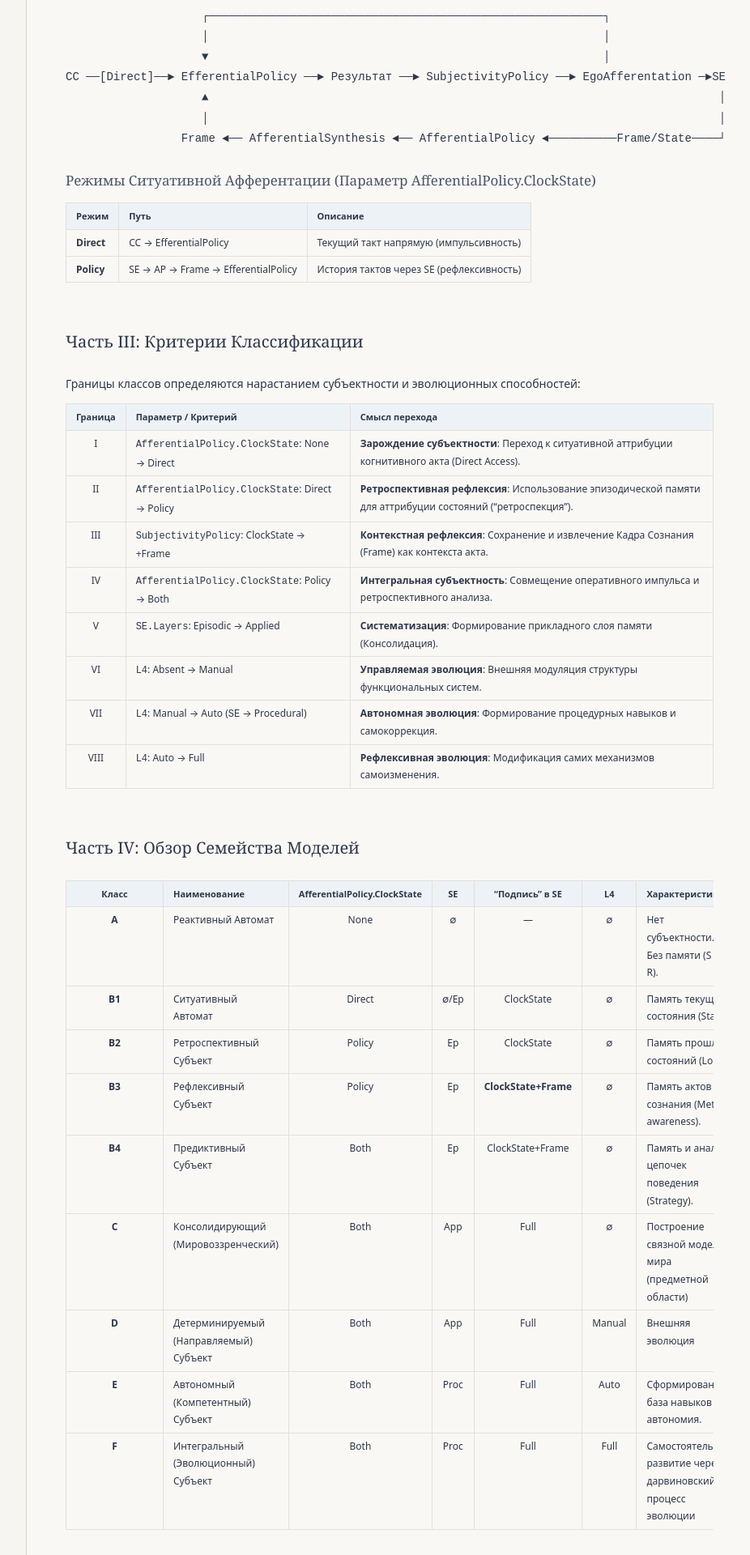
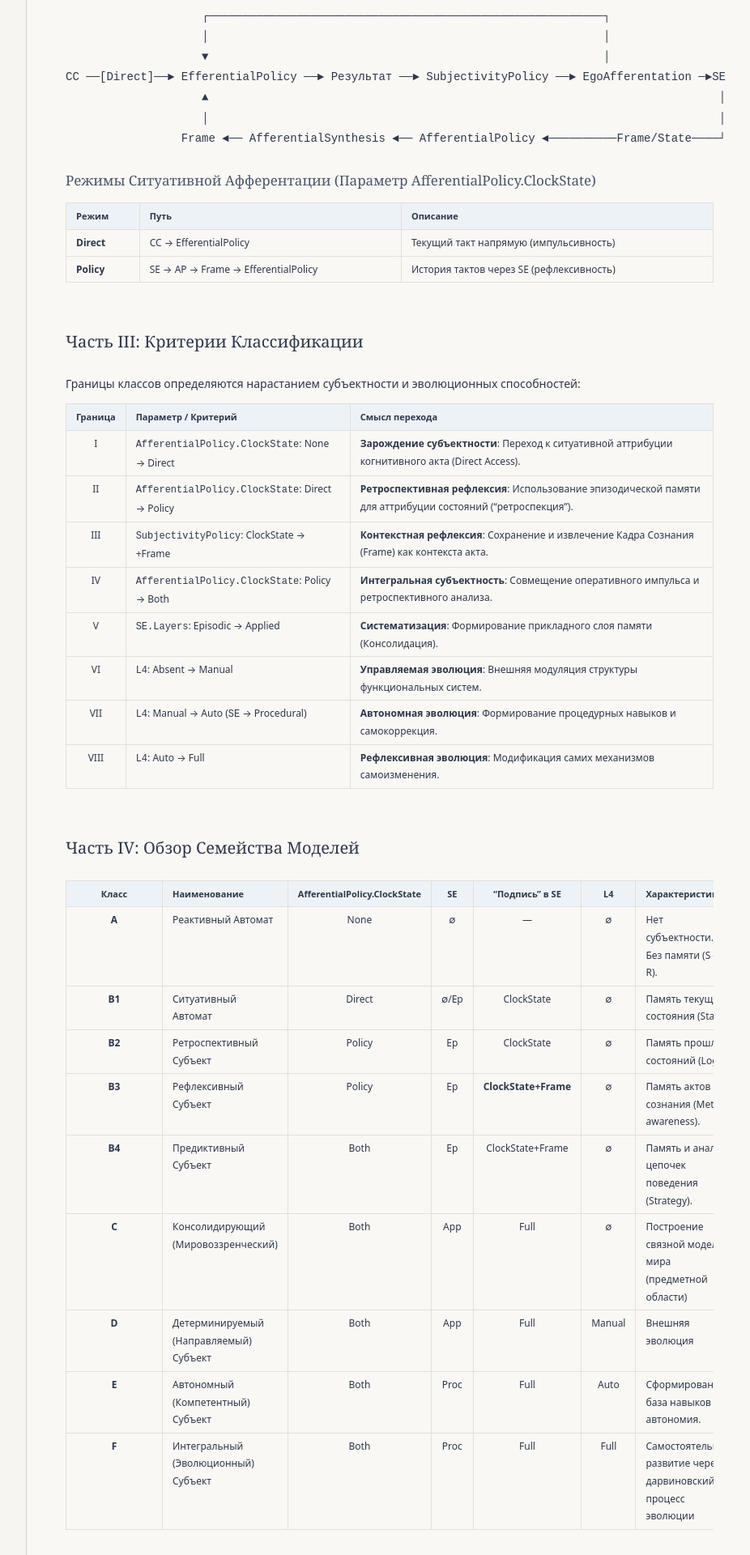
Before and after one commit to EgorBEremeev/ai-p, a Jekyll site: the page built from ru/subjectivity-spectrum/index.md, in a window 1280 px wide. Shown: the part 1986-3906 px from the top of the page at 81% size, without its empty margins (227-1153 px from the left). Built offline with Jekyll 4.4.1, drawn with Linux system fonts in a browser that asks for light colours.

Commit message:
fix: BUG-013 border-collapse separate, BUG-014 sticky thead, table column classes
BUG-013: matrix tables use border-collapse:separate — eliminates sticky border flicker
BUG-014: no table-scroll wrapper for non-matrix tables on desktop — sticky thead works
Table column width CSS classes: table-even, table-col1-20/30/40 + IAL markup on all tables
Removed broken table-narrow-first/table-even from mobile media query

```diff
--- a/assets/css/style.css
+++ b/assets/css/style.css
@@ -323,6 +323,25 @@
     width: 100%;
 }
 
+/* Equal columns */
+.content-area table.table-even {
+    table-layout: fixed;
+    width: 100%;
+}
+
+/* First column width variants */
+.content-area table.table-col1-20 { table-layout: fixed; width: 100%; }
+.content-area table.table-col1-20 td:first-child,
+.content-area table.table-col1-20 th:first-child { width: 20%; }
+
+.content-area table.table-col1-30 { table-layout: fixed; width: 100%; }
+.content-area table.table-col1-30 td:first-child,
+.content-area table.table-col1-30 th:first-child { width: 30%; }
+
+.content-area table.table-col1-40 { table-layout: fixed; width: 100%; }
+.content-area table.table-col1-40 td:first-child,
+.content-area table.table-col1-40 th:first-child { width: 40%; }
+
 .layout-technical h1 {
     font-size: 26px;
 }
@@ -511,9 +530,13 @@
         border-color: var(--divider);
     }
 
+    .matrix-table thead th {
+        border-top-color: var(--divider);
+    }
+
     .matrix-table td:first-child,
     .matrix-table th:first-child {
-        box-shadow: 2px 0 0 0 var(--divider);
+        border-left-color: var(--divider);
     }
 }
 
@@ -531,13 +554,31 @@
     background: var(--bg);
     z-index: 1;
     min-width: 120px;
-    box-shadow: 2px 0 0 0 #e2e0dc;
-    border-right: none;
 }
 
 .matrix-table thead th:first-child {
     z-index: 3;
     background: var(--th-bg);
+}
+
+.matrix-table {
+    border-collapse: separate;
+    border-spacing: 0;
+}
+
+.matrix-table th,
+.matrix-table td {
+    border-top: none;
+    border-left: none;
+}
+
+.matrix-table thead th {
+    border-top: 1px solid #e2e0dc;
+}
+
+.matrix-table td:first-child,
+.matrix-table th:first-child {
+    border-left: 1px solid #e2e0dc;
 }
 
 .content-area ul,
@@ -673,11 +714,6 @@
         overflow-y: auto;
     }
 
-    /* Sticky thead: on desktop, non-matrix table-scroll should not create scroll context */
-    .table-scroll {
-        overflow-x: visible;
-    }
-
     .table-scroll.has-matrix {
         overflow-x: auto;
     }
@@ -775,20 +811,6 @@
         overflow-wrap: break-word;
     }
 
-    /* Per-table mobile width overrides */
-    .table-narrow-first table {
-        table-layout: fixed;
-        width: 100%;
-    }
-    .table-narrow-first td:first-child,
-    .table-narrow-first th:first-child {
-        width: 30%;
-    }
-
-    .table-even table {
-        table-layout: fixed;
-        width: 100%;
-    }
 
     /* SVG diagram: scroll within paragraph container */
     .content-area p:has(> img) {
--- a/assets/js/toc.js
+++ b/assets/js/toc.js
@@ -156,18 +156,23 @@
         if (contentArea) {
             var tables = Array.prototype.slice.call(contentArea.querySelectorAll('table'));
             tables.forEach(function (table) {
-                var wrapper = document.createElement('div');
-                wrapper.className = 'table-scroll';
-                table.parentNode.insertBefore(wrapper, table);
-                wrapper.appendChild(table);
-                // Mark wide tables (>6 columns) as matrix tables for sticky first column
                 var headerCells = table.querySelectorAll('thead th');
                 if (!headerCells.length) {
                     headerCells = table.querySelectorAll('tr:first-child th, tr:first-child td');
                 }
-                if (headerCells.length > 6) {
+                var isMatrix = headerCells.length > 6;
+
+                if (!isDesktop || isMatrix) {
+                    var wrapper = document.createElement('div');
+                    wrapper.className = 'table-scroll';
+                    table.parentNode.insertBefore(wrapper, table);
+                    wrapper.appendChild(table);
+                    if (isMatrix) {
+                        table.classList.add('matrix-table');
+                        wrapper.classList.add('has-matrix');
+                    }
+                } else if (isMatrix) {
                     table.classList.add('matrix-table');
-                    wrapper.classList.add('has-matrix');
                 }
             });
 
--- a/ru/subjectivity-spectrum/index.md
+++ b/ru/subjectivity-spectrum/index.md
@@ -18,6 +18,7 @@
 |:---|:---|:---|
 | **ClockState** | Множество активных ФЯ + статус выполнения | **Минимальный** (конечный, структурированный) |
 | **Frame** | Проекция SubjectiveExperience для конкретной ФЯ | **Максимальный** ("объём сознания", практически ограничен ресурсами) |
+{: .table-full}
 
 **Единица Опыта (ExperienceUnit)** включает: `ClockState` (минимум), `Frame` (максимум), а также `Intent`, `Result`, `Timestamp` (когнитивные компоненты).
 
@@ -90,6 +91,7 @@
 |:---|:---|:---|
 | **Direct** | CC → EfferentialPolicy | Текущий такт напрямую (импульсивность) |
 | **Policy** | SE → AP → Frame → EfferentialPolicy | История тактов через SE (рефлексивность) |
+{: .table-full}
 
 ---
 
@@ -107,6 +109,7 @@
 | VI | `L4`: Absent → Manual | **Управляемая эволюция**: Внешняя модуляция структуры функциональных систем. |
 | VII | `L4`: Manual → Auto (`SE` → Procedural) | **Автономная эволюция**: Формирование процедурных навыков и самокоррекция. |
 | VIII | `L4`: Auto → Full | **Рефлексивная эволюция**: Модификация самих механизмов самоизменения. |
+{: .table-full}
 
 ---
 
```
Also changed, not shown: ru/conceptual-model/index.md (+7 -0 lines).
